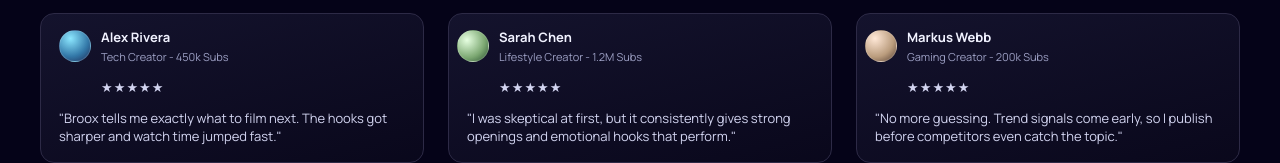
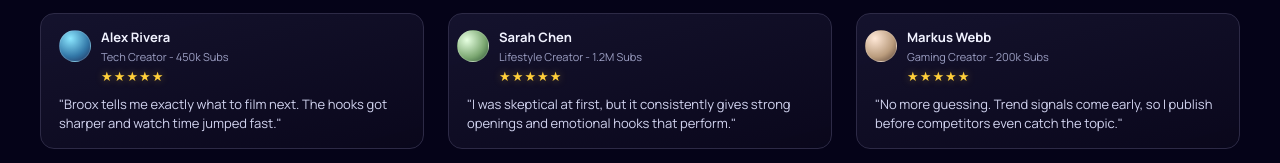
Before and after one commit to BOOMbelka545/ai-producer-landing, a website: page landing/index.html in a window 1280 px wide. Shown: the part 2308-2471 px from the top of the page. Drawn offline with Linux system fonts and the light colour scheme; no server answers.

Commit message:
landing: make testimonial stars clearly yellow

```diff
--- a/landing/styles.css
+++ b/landing/styles.css
@@ -758,12 +758,13 @@
   font-size: 11px;
 }
 
-.review-stars {
+.testimonial-card .review-stars {
   margin: 4px 0 0;
-  color: #ffd970;
+  color: #ffcf3a;
   letter-spacing: 0.08em;
-  font-size: 12px;
+  font-size: 13px;
   line-height: 1;
+  text-shadow: 0 0 8px rgba(255, 207, 58, 0.35);
 }
 
 .testimonial-card p {
```
